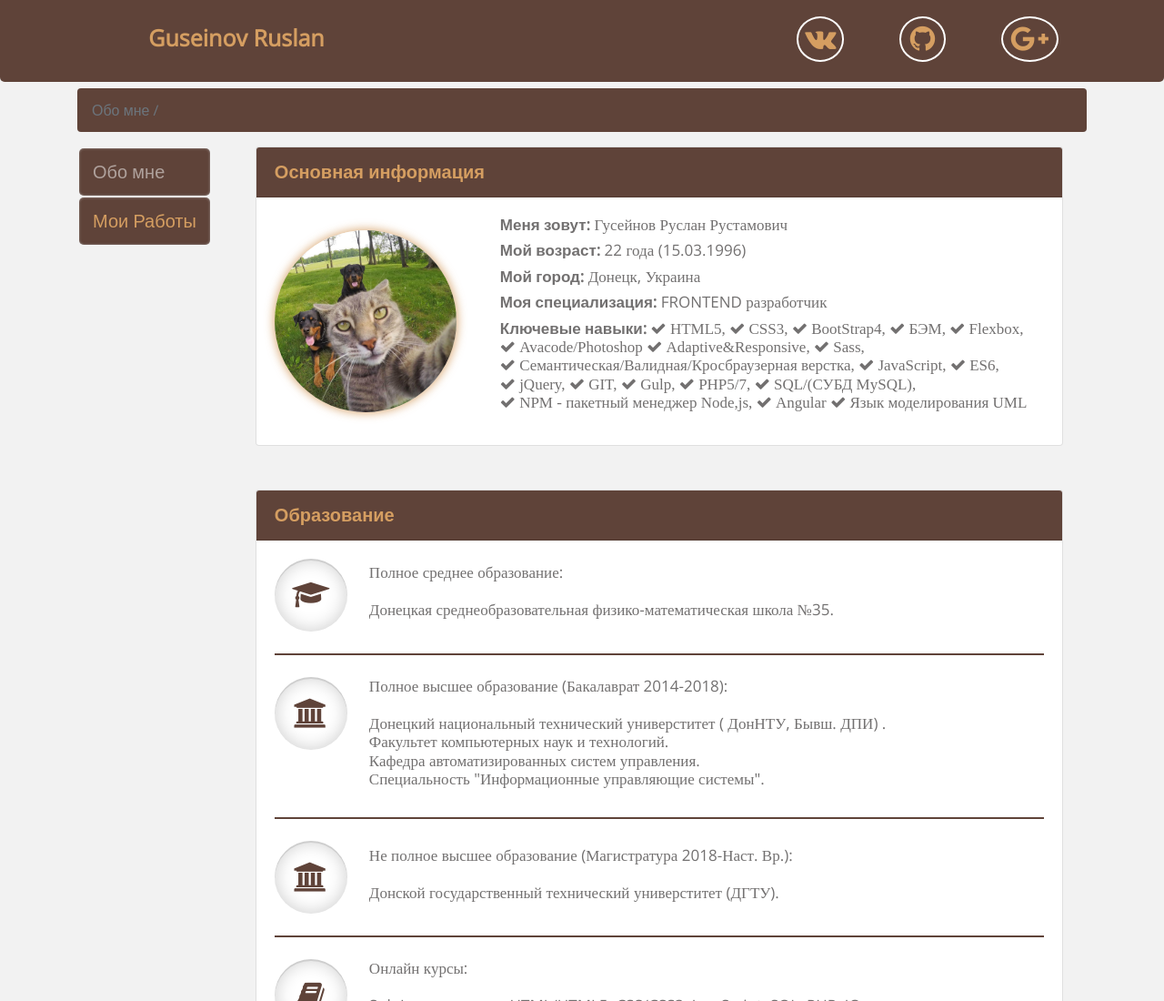
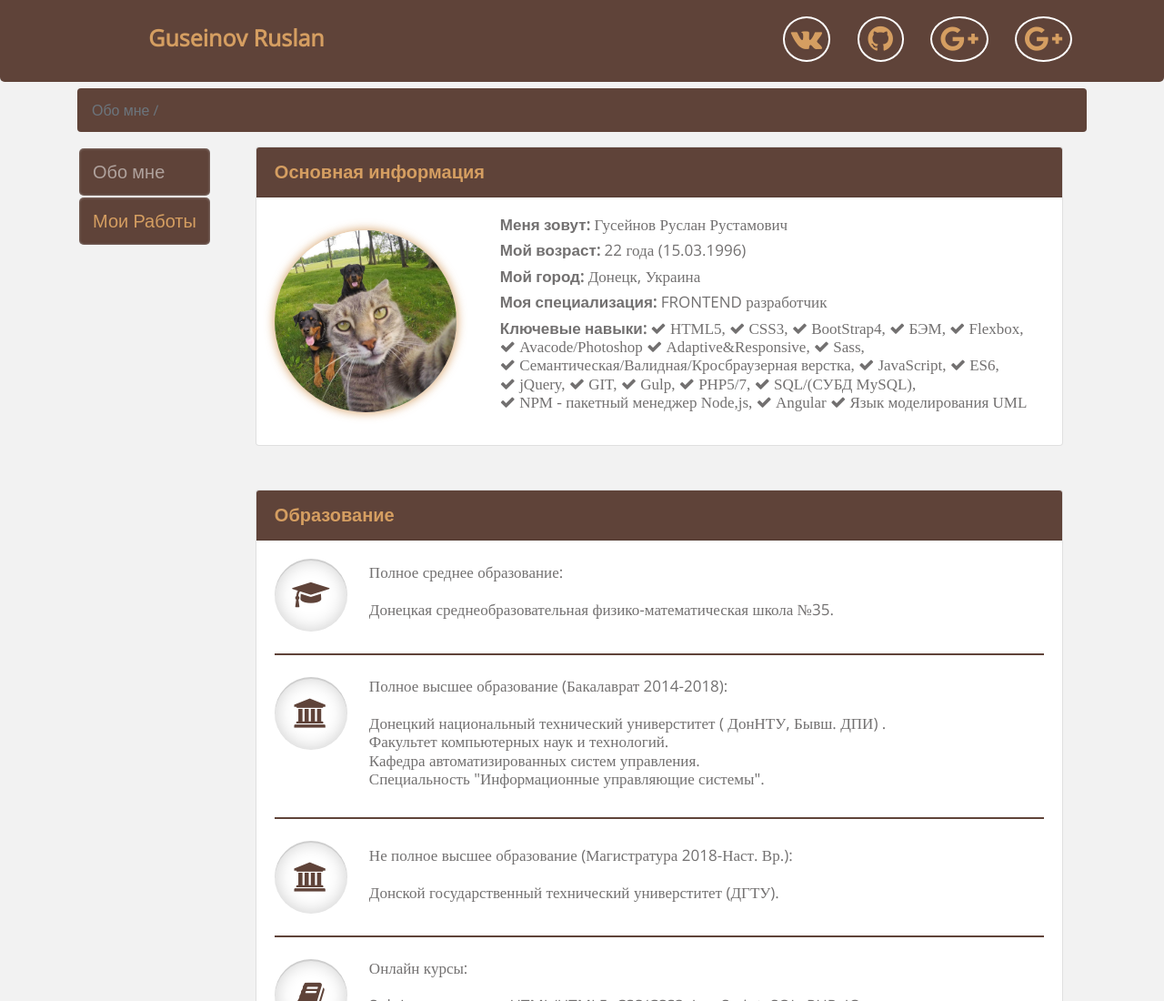
Before and after one commit to airkross/portfolio, a plain HTML site: page index.html in a window 1280 px wide. Shown: the top 1100 px of the page at 91% size. Drawn offline with nearby package versions, Linux system fonts and the light colour scheme; a script that the page names is missing.

Commit message:
Добавлен пункт меню

```diff
--- a/index.html
+++ b/index.html
@@ -46,7 +46,9 @@
             <a href="mailto:airkross123@gmail.com" target="_blank" class="box-icons__google">
               <i class="fa fa-google-plus fa-2x" aria-hidden="true"></i>
             </a>
-
+            <a href="mailto:airkross123@gmail.com" target="_blank" class="box-icons__google">
+              <i class="fa fa-google-plus fa-2x" aria-hidden="true"></i>
+            </a>
           </div>
         </div>
       </div>
```
